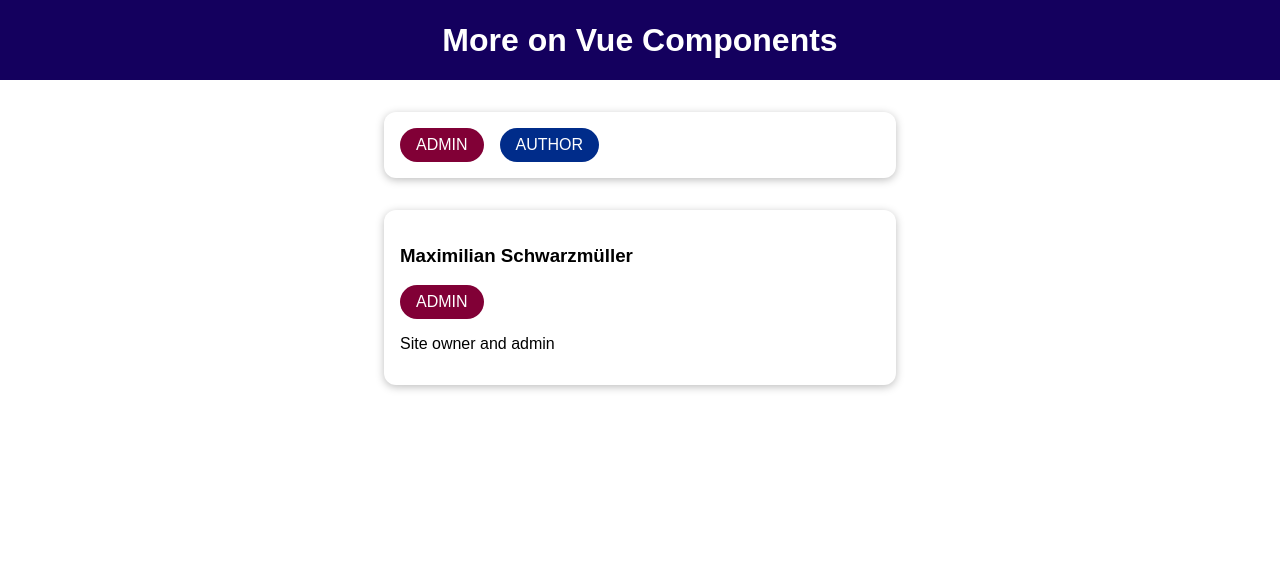
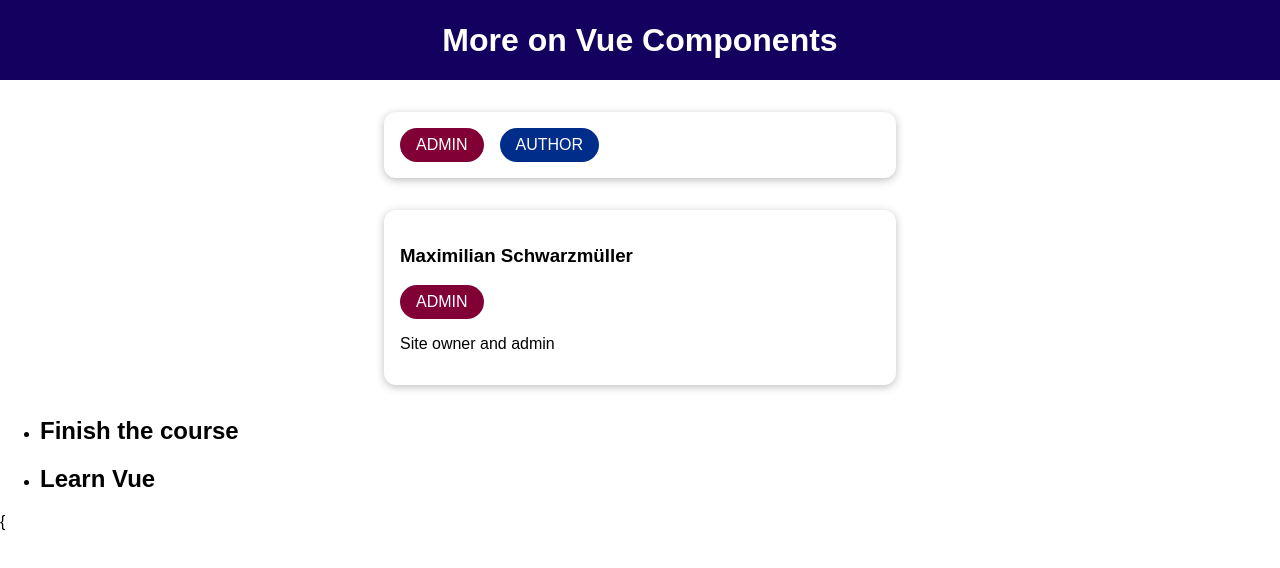
Before and after one commit to Leehuseung/Vue-Tutorial, a Vue app in the folder cmp-adv-01-starting-setup/: page / in a window 1280 px wide. Shown: the top 568 px of the page. Built offline with nearby package versions, Linux system fonts and the light colour scheme.

Commit message:
9-117. 범위가 지정된 슬롯

```diff
--- a/cmp-adv-01-starting-setup/src/App.vue
+++ b/cmp-adv-01-starting-setup/src/App.vue
@@ -7,6 +7,12 @@
       :info-text="activeUser.description"
       :role="activeUser.role"
     ></user-info>
+    <course-goals>
+      <template #default="slotProps">
+        <h2>{{ slotProps.item }}</h2>
+        <p>{{ slotProps['another-prop'] }}</p>
+      </template>
+    </course-goals> {
   </div>
 </template>
 
@@ -14,12 +20,14 @@
 import TheHeader from "./components/TheHeader.vue";
 import BadgeList from "@/components/BadgeList.vue";
 import UserInfo from "@/components/UserInfo.vue";
+import CourseGoals from "@/components/CourseGoals.vue";
 
 export default {
   components: {
     TheHeader,
     BadgeList,
     UserInfo,
+    CourseGoals,
   },
   data() {
     return {
--- /dev/null
+++ b/cmp-adv-01-starting-setup/src/components/CourseGoals.vue
@@ -0,0 +1,18 @@
+<template>
+  <ul>
+    <li v-for="goal in goals" :key="goal">
+      <slot :item="goal" another-prop="..."></slot>
+    </li>
+  </ul>
+</template>
+
+
+<script>
+export default {
+  data() {
+      return {
+        goals: ['Finish the course', 'Learn Vue'],
+      }
+    }
+  }
+</script>
```
